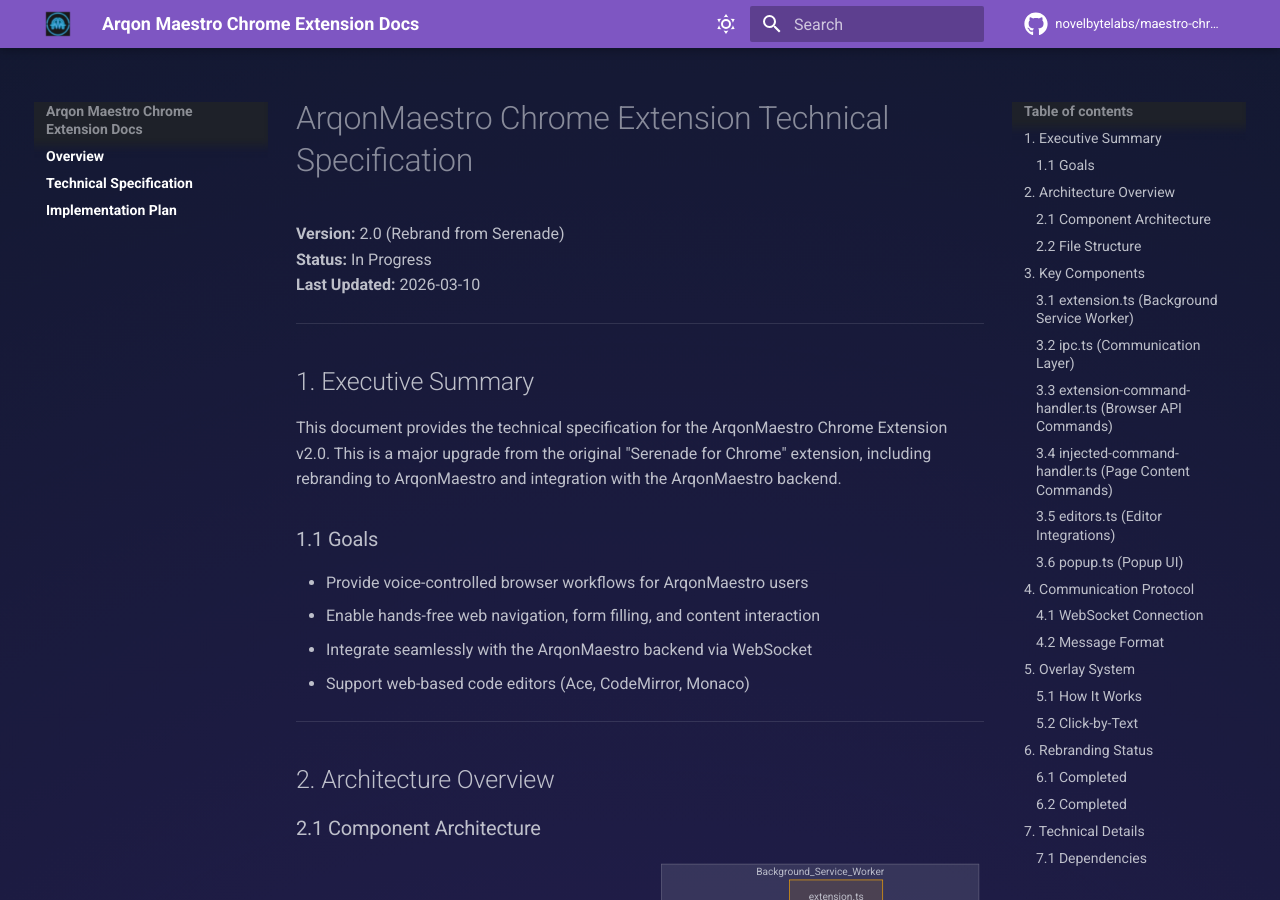
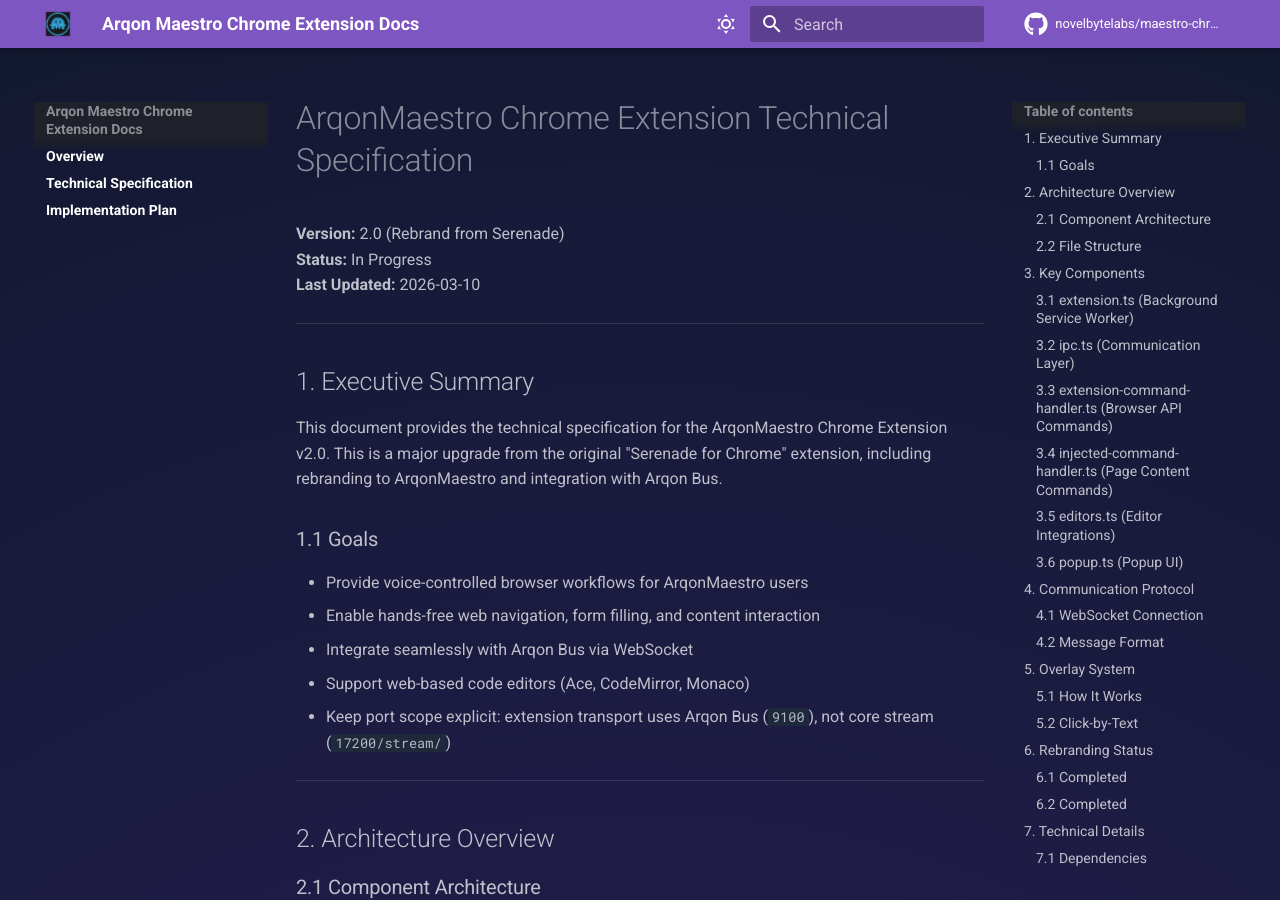
Before and after one commit to novelbytelabs/maestro-chrome-extension, an MkDocs documentation site: the page built from docs/SPEC.md, in a window 1280 px wide and 900 px high. Built offline with MkDocs 1.6.1 and Material for MkDocs 9.7.7, drawn with Linux system fonts in a browser that asks for light colours; comment, search, counter and statistics services are not loaded; some of the changed text lies outside the part shown.

Commit message:
Phase 1: Update Chrome extension for Arqon Bus integration
- Update WebSocket to connect to Arqon Bus on port 9100
- Add ArqonBus protocol support (maestro-plugin-v1)
- Update SPEC.md with rebrand completion status
- Add Chrome Web Store listing documentation
- Rebuild extension with updated configuration

````diff
--- a/docs/SPEC.md
+++ b/docs/SPEC.md
@@ -8,14 +8,15 @@
 
 ## 1. Executive Summary
 
-This document provides the technical specification for the ArqonMaestro Chrome Extension v2.0. This is a major upgrade from the original "Serenade for Chrome" extension, including rebranding to ArqonMaestro and integration with the ArqonMaestro backend.
+This document provides the technical specification for the ArqonMaestro Chrome Extension v2.0. This is a major upgrade from the original "Serenade for Chrome" extension, including rebranding to ArqonMaestro and integration with Arqon Bus.
 
 ### 1.1 Goals
 
 - Provide voice-controlled browser workflows for ArqonMaestro users
 - Enable hands-free web navigation, form filling, and content interaction
-- Integrate seamlessly with the ArqonMaestro backend via WebSocket
+- Integrate seamlessly with Arqon Bus via WebSocket
 - Support web-based code editors (Ace, CodeMirror, Monaco)
+- Keep port scope explicit: extension transport uses Arqon Bus (`9100`), not core stream (`17200/stream/`)
 
 ---
 
@@ -41,7 +42,7 @@
 
     IPC <-->|chrome.runtime messaging| CS
 
-    IPC <-->|WebSocket| Backend[Maestro Backend<br/>ws://localhost:17200]
+    IPC <-->|WebSocket| Backend[Arqon Bus<br/>ws://localhost:9100]
 ```
 
 ### 2.2 File Structure
@@ -82,7 +83,7 @@
 ### 3.2 ipc.ts (Communication Layer)
 
 - WebSocket client connecting to backend
-- **URL:** `ws://localhost:17200/`
+- **URL:** `ws://localhost:9100/`
 - Routes commands between background and content scripts
 - Manages connection state
 - Updates toolbar icon based on connection status
@@ -138,7 +139,7 @@
 
 ```typescript
 // Connection URL
-const URL = "ws://localhost:17200/";
+const URL = "ws://localhost:9100/";
 ```
 
 ### 4.2 Message Format
@@ -149,7 +150,7 @@
 { message: "heartbeat", data: { app: "chrome", id: "chrome" } }
 { message: "callback", data: { callback: "...", data: {...} } }
 
-// Incoming messages (from backend)
+// Incoming messages (from Arqon Bus backend)
 { message: "response", data: { response: { execute: { commandsList: [...] } }, callback: "..." } }
 ```
 
@@ -197,7 +198,7 @@
 
 | Item | Status |
 |------|--------|
- | WebSocket URL | ✅ Updated to 17200 |
+ | WebSocket URL | ✅ Updated to 9100 |
  | Source code references | ✅ All Serenade references removed |
 
 ---
````
Also changed, not shown: docs/CHROME_WEB_STORE_LISTING.md (added, +124 -0 lines), docs/IMPLEMENTATION_PLAN.md (+7 -7 lines), 1 other file.
